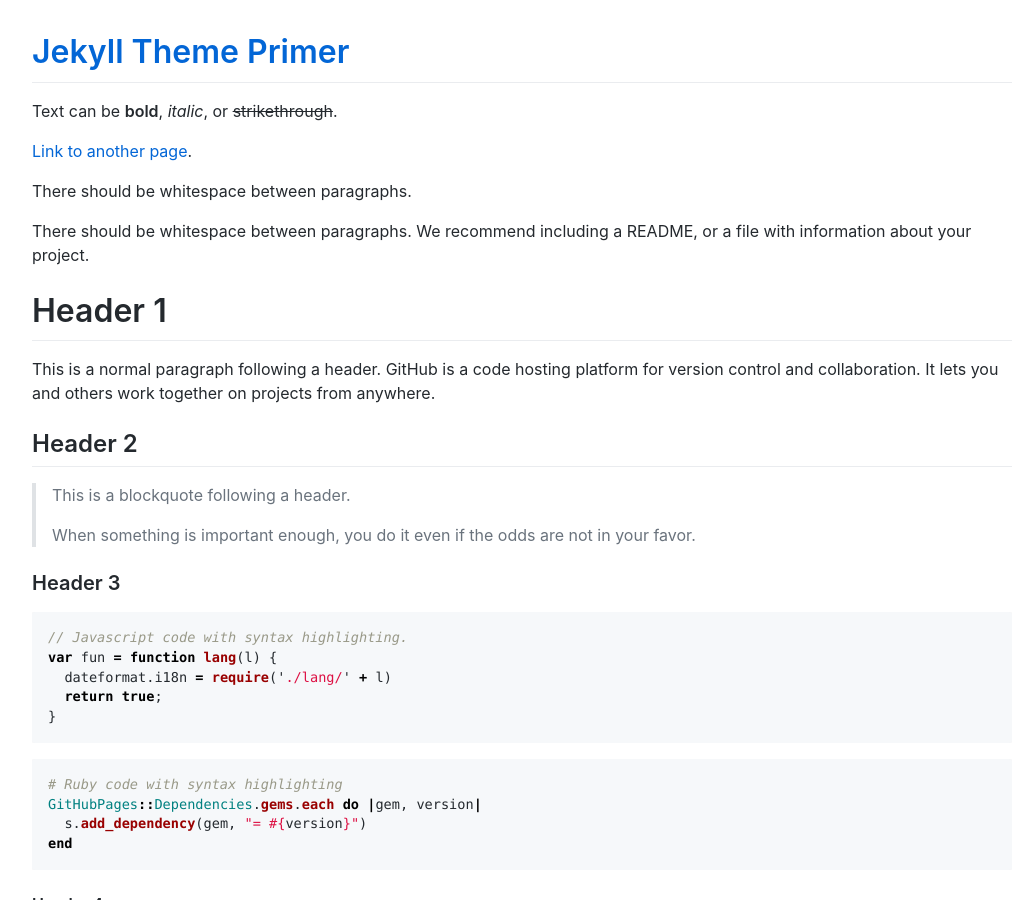
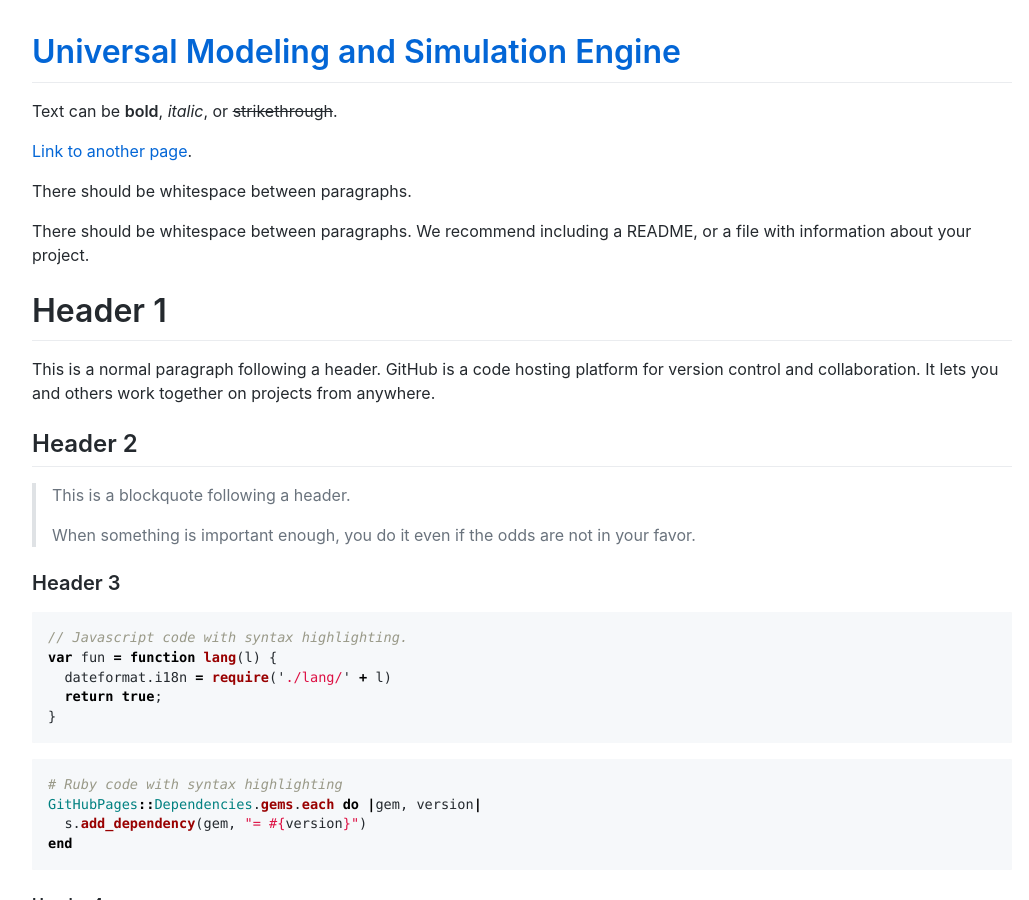
Before and after one commit to usme-project/overview, a Jekyll site: the page built from index.md, in a window 1280 px wide and 900 px high. Shown: the whole window, without its empty margins (118-1147 px from the left). Built offline with Jekyll 4.4.1, drawn with Linux system fonts in a browser that asks for light colours; comment, search, counter and statistics services are not loaded; some of the changed text lies outside the part shown.

Commit message:
Update _config.yml

```diff
--- a/_config.yml
+++ b/_config.yml
@@ -7,14 +7,6 @@ sass:
 
 theme: jekyll-theme-primer
 
-github:
-  private: false
-  license:
-    name: MIT
-  source:
-    branch: "master"
-    path: "/"
-  repository_url: "https://github.com/pages-themes/primer"
 
-title: Jekyll Theme Primer
-description: Primer is a Jekyll theme for GitHub Pages
+title: Universal Modeling and Simulation Engine
+description:
```
